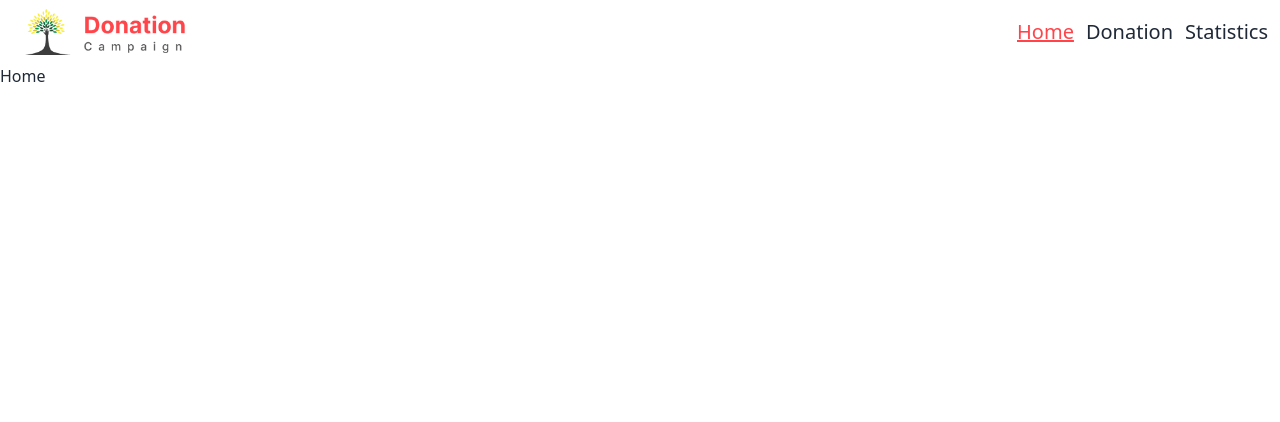
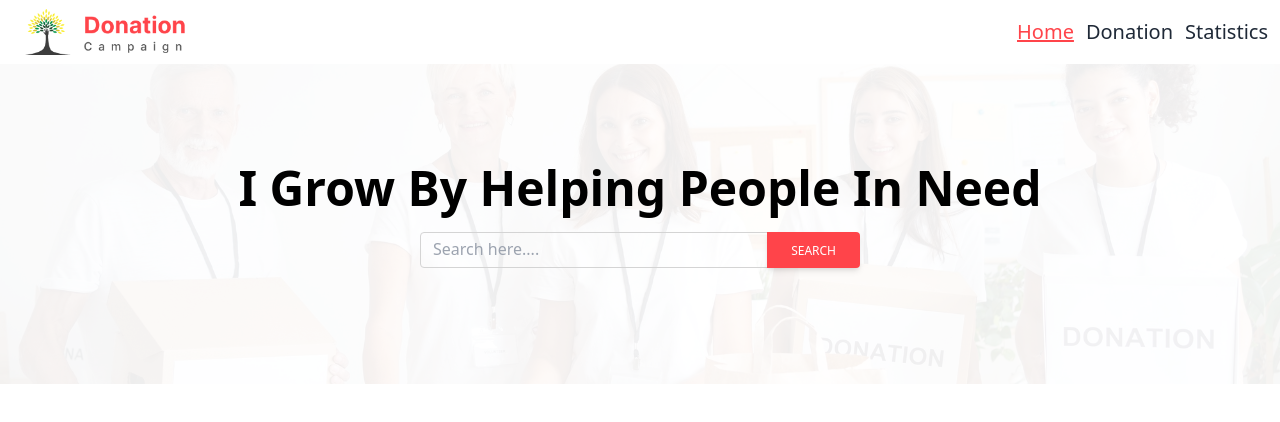
Before and after one commit to rashidsarkar/Donation-Camping--a8, a React (Vite) app: page / in a window 1280 px wide. Shown: the top 422 px of the page. Built offline with nearby package versions, Linux system fonts and the light colour scheme.

Commit message:
MainLayout now provides a global context for donation data fetched. Added the Banner component for the homepage.

```diff
--- /dev/null
+++ b/src/Components/Banner/Banner.jsx
@@ -0,0 +1,47 @@
+function Banner() {
+  return (
+    <>
+      <div
+        className="min-h-[40vh] hero "
+        style={{
+          backgroundImage: "url('./Resources/overlay_img.jpg')",
+        }}
+      >
+        <div className="hero-overlay bg-opacity-60 bg-[#ffffffed]"></div>
+        <div className="text-center hero-content text-neutral-content">
+          <div className="">
+            <h1 className="mb-5 text-2xl font-bold text-black md:text-3xl lg:text-5xl">
+              I Grow By Helping People In Need
+            </h1>
+            <div>
+              <div className="mb-3">
+                <div className="relative flex flex-wrap items-stretch w-[440px] mx-auto mb-4">
+                  <input
+                    type="search"
+                    className="relative m-0 -mr-0.5 block w-[1px] min-w-0 flex-auto rounded-l border border-solid border-neutral-300 bg-transparent bg-clip-padding px-3 py-[0.25rem] text-base font-normal leading-[1.6] text-neutral-700 outline-none transition duration-200 ease-in-out focus:z-[3] focus:border-primary focus:text-neutral-700 focus:shadow-[inset_0_0_0_1px_rgb(59,113,202)] focus:outline-none dark:border-neutral-600 dark:text-neutral-200 dark:placeholder:text-neutral-200 dark:focus:border-primary"
+                    placeholder="Search here...."
+                    aria-label="Search"
+                    aria-describedby="button-addon1"
+                  />
+
+                  {/* Search button */}
+                  <button
+                    className="relative bg-[#FF444A] z-[2] flex items-center rounded-r  px-6 py-2.5 text-xs font-medium uppercase leading-tight text-white shadow-md transition duration-150 ease-in-out hover:bg-primary-700 hover:shadow-lg focus:bg-primary-700 focus:shadow-lg focus:outline-none focus:ring-0 active:bg-primary-800 active:shadow-lg"
+                    type="button"
+                    id="button-addon1"
+                    data-te-ripple-init
+                    data-te-ripple-color="light"
+                  >
+                    Search
+                  </button>
+                </div>
+              </div>
+            </div>
+          </div>
+        </div>
+      </div>
+    </>
+  );
+}
+
+export default Banner;
--- a/src/Components/Navbar/Navbar.jsx
+++ b/src/Components/Navbar/Navbar.jsx
@@ -2,8 +2,8 @@ import { NavLink } from "react-router-dom";
 
 function Navbar() {
   return (
-    <div>
-      <div className="navbar bg-base-100">
+    <>
+      <div className="bg-transparent navbar">
         <div className="navbar-start">
           <div className="dropdown">
             <label tabIndex={0} className="btn btn-ghost lg:hidden">
@@ -98,7 +98,7 @@ function Navbar() {
           </ul>
         </div>
       </div>
-    </div>
+    </>
   );
 }
 
--- a/src/Layout/MainLayaout.jsx
+++ b/src/Layout/MainLayaout.jsx
@@ -1,12 +1,22 @@
 import { Outlet } from "react-router-dom";
 import Navbar from "../Components/Navbar/Navbar";
+import { createContext, useEffect, useState } from "react";
+export const GlobalContext = createContext();
 
 function MainLayaout() {
+  const [data, setData] = useState([]);
+  useEffect(() => {
+    fetch("/donations.json")
+      .then((res) => res.json())
+      .then((data) => setData(data));
+  }, []);
   return (
-    <div className="max-w-[1320px] mx-auto">
-      <Navbar></Navbar>
-      <Outlet></Outlet>
-    </div>
+    <GlobalContext.Provider value={data.donations}>
+      <div className="max-w-[1320px] mx-auto">
+        <Navbar></Navbar>
+        <Outlet></Outlet>
+      </div>
+    </GlobalContext.Provider>
   );
 }
 
--- a/src/Pages/Home.jsx
+++ b/src/Pages/Home.jsx
@@ -1,5 +1,15 @@
+import { useContext } from "react";
+import Banner from "../Components/Banner/Banner";
+import { GlobalContext } from "../Layout/MainLayaout";
+
 function Home() {
-  return <div>Home</div>;
+  const contestApiValue = useContext(GlobalContext);
+  console.log(contestApiValue);
+  return (
+    <>
+      <Banner></Banner>
+    </>
+  );
 }
 
 export default Home;
```
